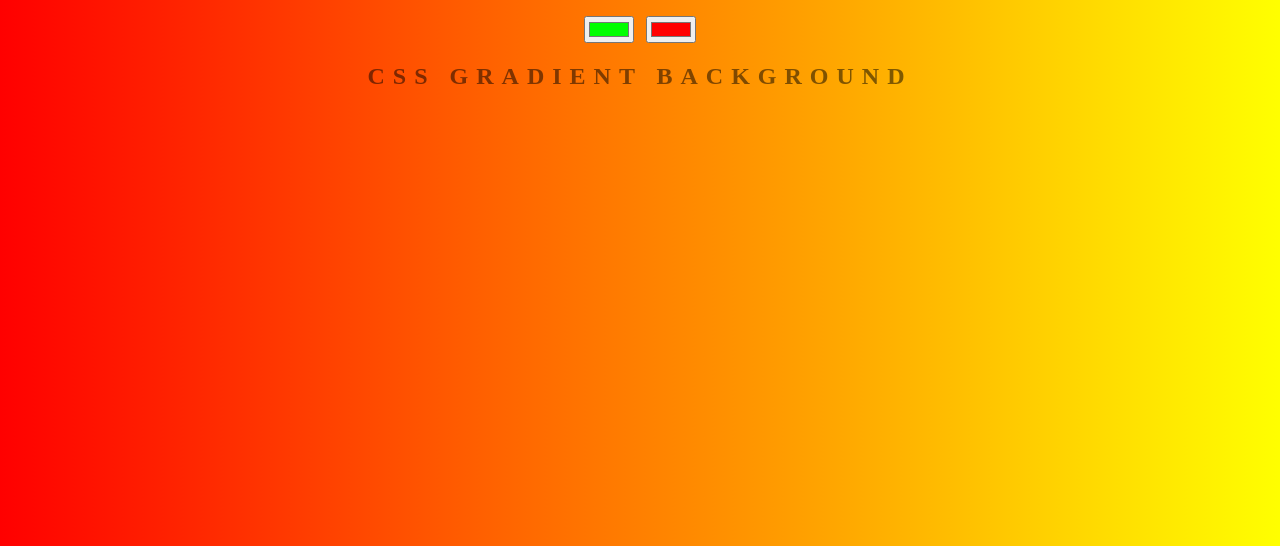
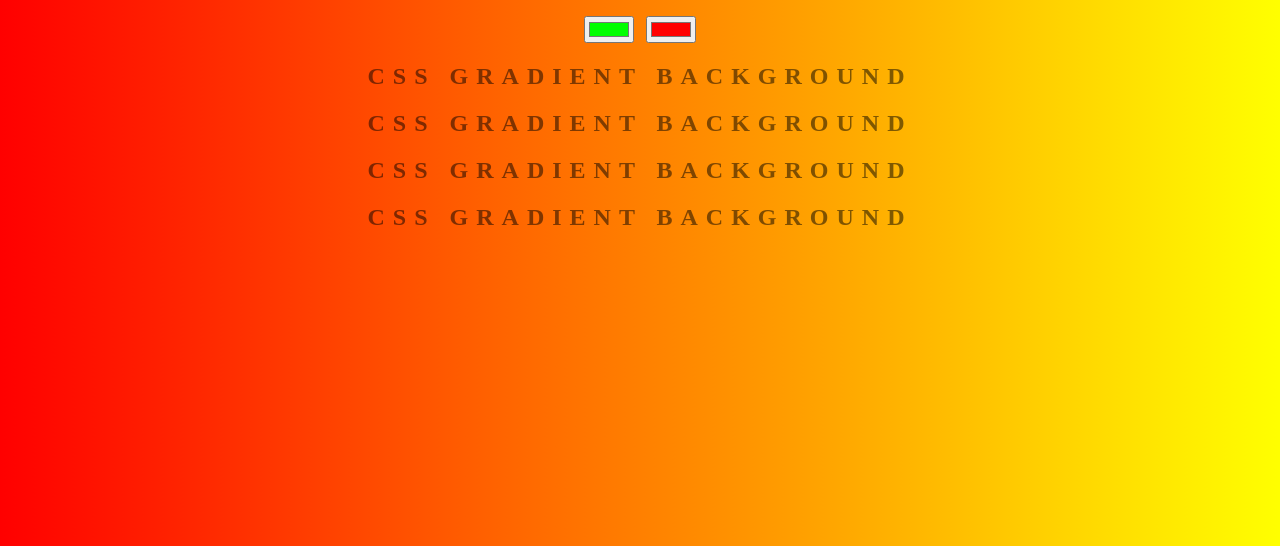
Before and after one commit to searjs/webGit, a website: page GradientBackground.html in a window 1280 px wide. Shown: the part 254-800 px from the top of the page. Drawn offline with Linux system fonts and the light colour scheme.

Commit message:
adding h2

```diff
--- a/GradientBackground.html
+++ b/GradientBackground.html
@@ -7,8 +7,12 @@
 
 <body id="gradient">
 	<h1>Color Gradient Background Generator</h1>
+<!-- 	comment to make -->
 	<input class="color1" type="color" name="color1" value="#00ff00">
 	<input class="color2" type="color" name="color2" value="#ff0000">
+	<h2>CSS Gradient Background</h2>
+	<h2>CSS Gradient Background</h2>
+	<h2>CSS Gradient Background</h2>
 	<h2>CSS Gradient Background</h2>
 	<h3></h3>
 	<script type="text/javascript" src="gbg.js"></script>
```
